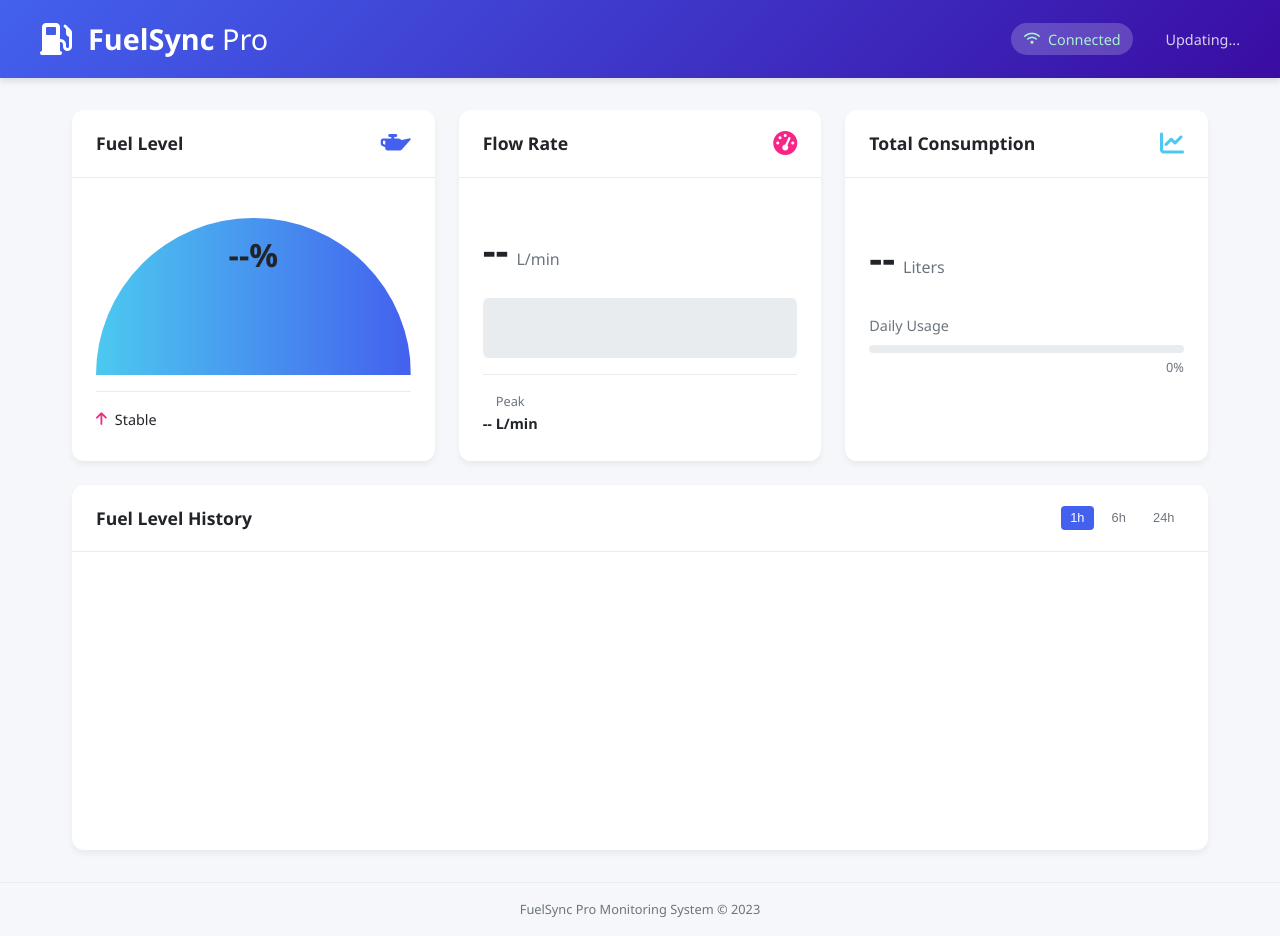
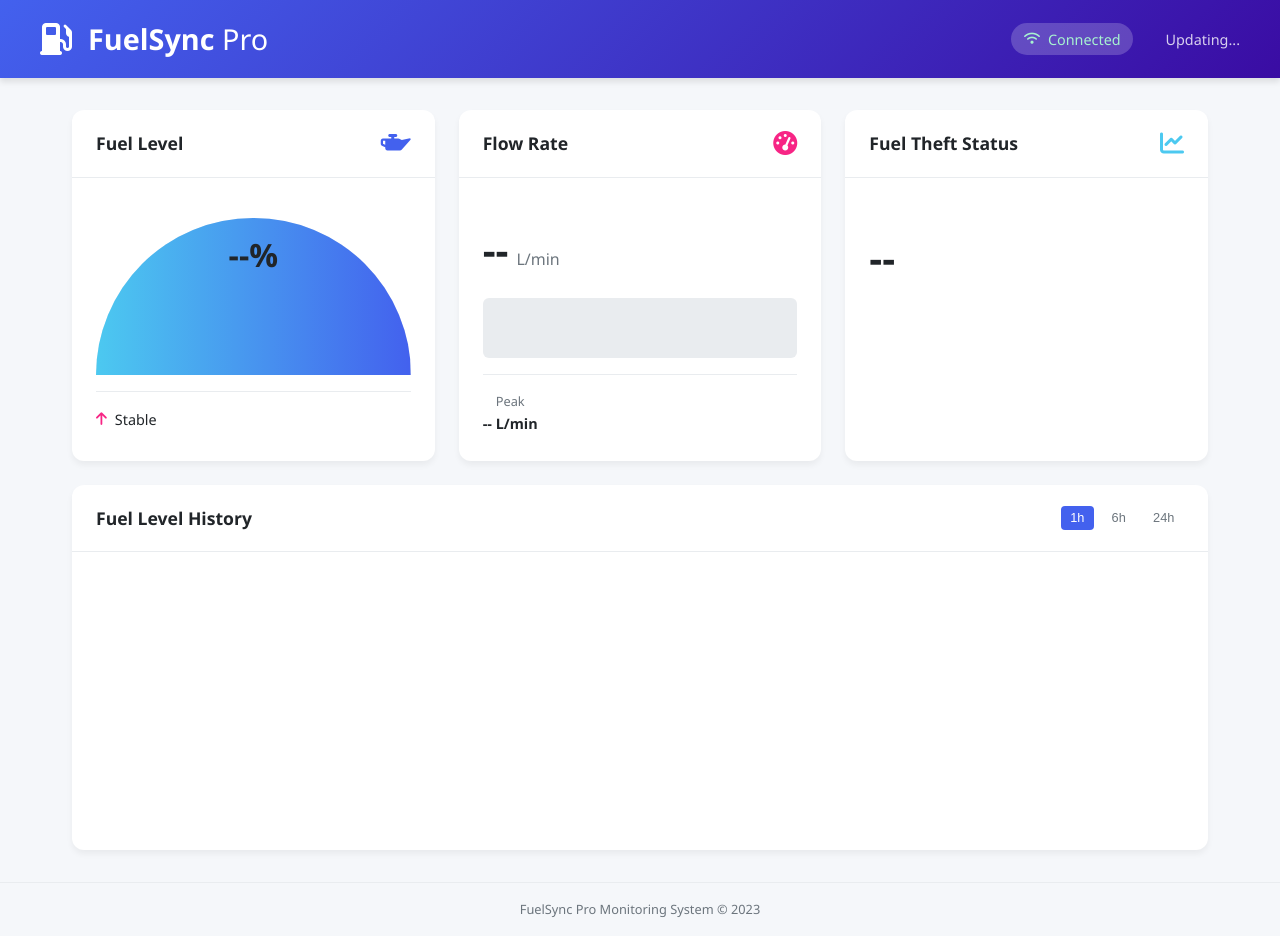
Before and after one commit to Ledge1LAnk/fueltank-monitoring, a plain HTML site: page index.html in a window 1280 px wide. Drawn offline with nearby package versions, Linux system fonts and the light colour scheme; a script that the page names is missing.

Commit message:
index.html

```diff
--- a/index.html
+++ b/index.html
@@ -77,20 +77,14 @@
         <!-- Consumption Card -->
         <div class="data-card consumption">
           <div class="card-header">
-            <h2>Total Consumption</h2>
+            <h2>Fuel Theft Status</h2>
             <i class="fas fa-chart-line"></i>
           </div>
           <div class="card-content">
             <div class="value-container large">
-              <div class="value" id="totalConsumption">--</div>
-              <div class="unit">Liters</div>
+              <div class="value" id="theft">--</div>
             </div>
             <div class="progress-container">
-              <div class="progress-label">Daily Usage</div>
-              <div class="progress-bar">
-                <div class="progress-fill" id="dailyUsageBar"></div>
-              </div>
-              <div class="progress-value" id="dailyUsageValue">0%</div>
             </div>
           </div>
         </div>
```
